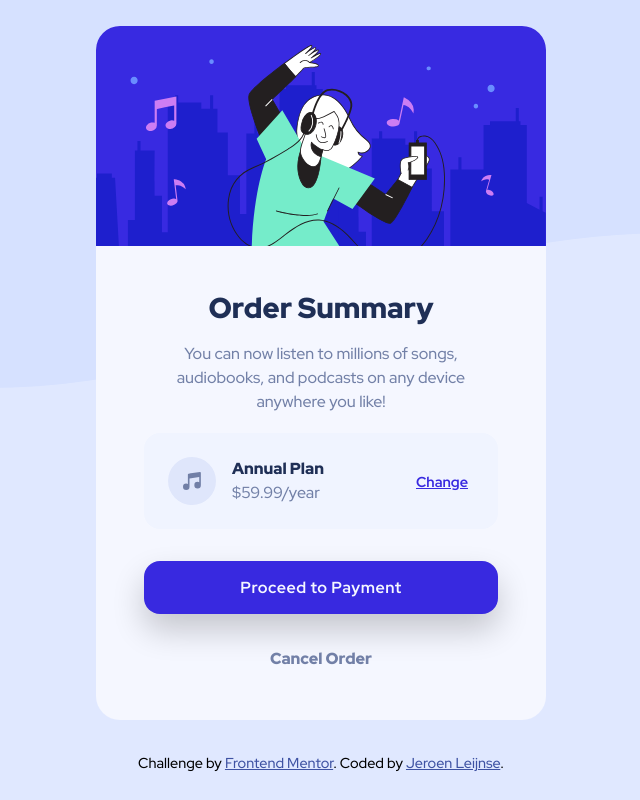
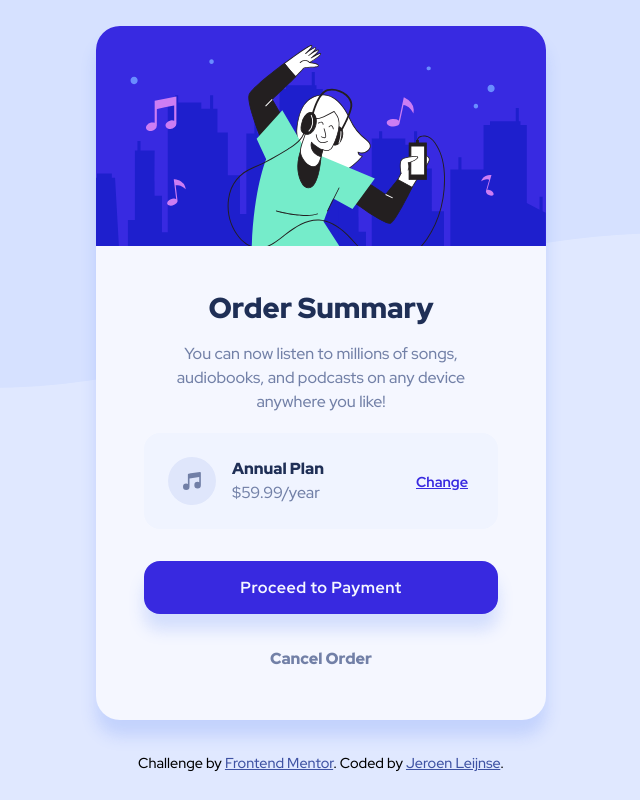
Before and after one commit to jrleijnse/order-summary-component, a plain HTML site: page index.html in a window 1280 px wide. Shown: the whole page, without its empty margins (319-959 px from the left). Drawn offline with Linux system fonts and the light colour scheme.

Commit message:
Update styles.css

```diff
--- a/css/styles.css
+++ b/css/styles.css
@@ -71,6 +71,7 @@ h6 {
   width: 450px;
   background-color: hsl(225, 100%, 98%);
   border-radius: 1.5rem;
+  box-shadow: 0 1rem 1rem hsl(223, 87%, 63%, 20%);
 }
 
 .card-img {
@@ -151,7 +152,7 @@ h6 {
   cursor: pointer;
   margin-bottom: 2rem;
   transition: all 0.3s;
-  box-shadow: 0 1rem 2rem rgba(0, 0, 0, 0.2);
+  box-shadow: 0 1rem 1rem hsl(223, 87%, 63%, 20%);
 }
 
 .btn-proceed:hover {
```
